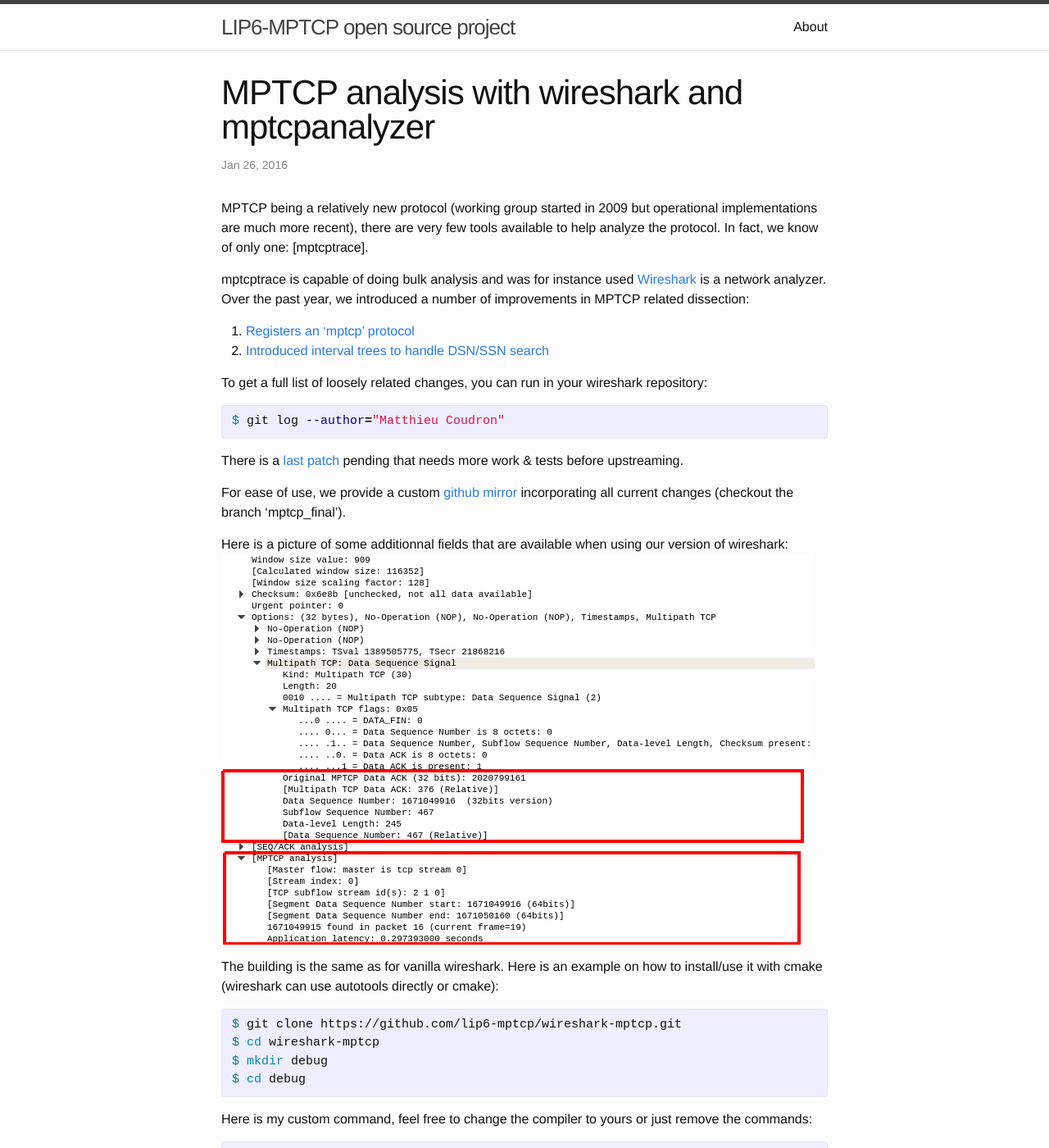
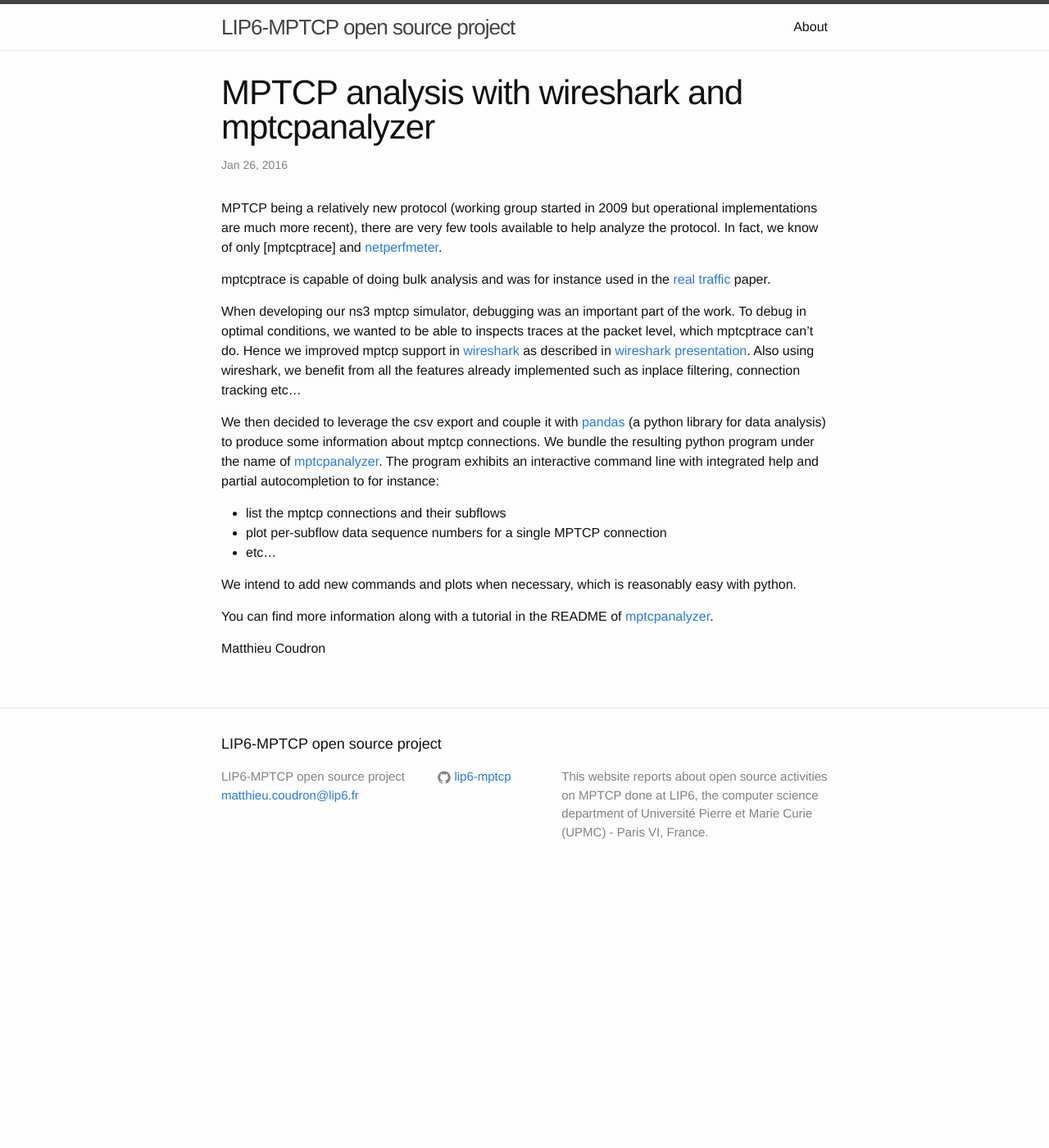
Before and after one commit to FREELANCER2017/lip6-mptcp.github.io, a Jekyll site: the page built from _posts/2016-01-29-mptcpanalyzer-presentation.markdown, in a window 1280 px wide and 1400 px high. Shown: the whole window at 82% size. Built offline with Jekyll 4.4.1, drawn with Linux system fonts in a browser that asks for light colours; comment, search, counter and statistics services are not loaded; some of the changed text lies outside the part shown.

Commit message:
Improved post

```diff
--- a/_posts/2016-01-29-mptcpanalyzer-presentation.markdown
+++ b/_posts/2016-01-29-mptcpanalyzer-presentation.markdown
@@ -7,65 +7,35 @@ categories: mptcp mptcpanalyzer
 
 MPTCP being a relatively new protocol (working group started in 2009 but
 operational implementations are much more recent), there are very few tools available
-to help analyze the protocol. In fact, we know of only one: [mptcptrace].
+to help analyze the protocol. In fact, we know of only [mptcptrace] and [netperfmeter].
 
-mptcptrace is capable of doing bulk analysis and was for instance used
-[Wireshark] is a network analyzer.
-Over the past year, we introduced a number of improvements in MPTCP related dissection:
+mptcptrace is capable of doing bulk analysis and was for instance used in the [real traffic] paper.
 
-1. [Registers an 'mptcp' protocol](https://code.wireshark.org/review/10577)
-2. [Introduced interval trees to handle DSN/SSN search](https://code.wireshark.org/review/#/c/11714/)
+When developing our ns3 mptcp simulator, debugging was an important part of the work.
+To debug in optimal conditions, we wanted to be able to inspects traces at the packet level, which mptcptrace can't do.
+Hence we improved mptcp support in [wireshark] as described in [wireshark presentation].
+Also using wireshark, we benefit from all the features already implemented such as inplace filtering,
+connection tracking etc...
 
-To get a full list of loosely related changes, you can run in your wireshark repository:
-{% highlight bash %}
-$ git log --author="Matthieu Coudron"
-{% endhighlight %}
+We then decided to leverage the csv export and couple it with [pandas] (a python library for data analysis) to
+produce some information about mptcp connections. We bundle the resulting python program under the name of
+[mptcpanalyzer]. The program exhibits an interactive command line with integrated help and partial
+autocompletion to for instance:
 
-There is a [last patch](https://code.wireshark.org/review/#/c/12316/) pending that needs more work & tests before upstreaming.
+- list the mptcp connections and their subflows
+- plot per-subflow data sequence numbers for a single MPTCP connection
+- etc...
 
-For ease of use, we provide a custom [github mirror](https://github.com/lip6-mptcp/wireshark-mptcp) incorporating all current changes (checkout the branch 'mptcp_final').
+We intend to add new commands and plots when necessary, which is reasonably easy with python.
 
-Here is a picture of some additionnal fields that are available when using our version of wireshark:
-![wireshark]({{ site.baseurl }}/images/wireshark_new.png)
+You can find more information along with a tutorial in the README of [mptcpanalyzer].
 
-The building is the same as for vanilla wireshark. Here is an example on how to install/use it with cmake (wireshark can use autotools directly or cmake):
-
-{% highlight bash %}
-$ git clone https://github.com/lip6-mptcp/wireshark-mptcp.git
-$ cd wireshark-mptcp
-$ mkdir debug
-$ cd debug
-{% endhighlight %}
-Here is my custom command, feel free to change the compiler to yours or just remove the commands:
-{% highlight bash %}
-$ CXXFLAGS="-Wno-unused-but-set-variable" cmake \
-        -G"Unix Makefiles" \
-        -DENABLE_GTK3=0 \
-        -DENABLE_PORTAUDIO=0 \
-        -DENABLE_QT5=1 \
-        -DENABLE_GEOIP=0 \
-        -DENABLE_KERBEROS=1 \
-        -DENABLE_SBC=0 \
-        -DENABLE_SMI=0 \
-        -DENABLE_GNUTLS=1 \
-        -DENABLE_GCRYPT=1 \
-        -DCMAKE_BUILD_TYPE=Debug \
-        -DDISABLE_WERROR=1 \
-        -DENABLE_EXTRA_COMPILER_WARNINGS=0 \
-        .. \
-        -DCMAKE_C_FLAGS=$(printf %q "$CFLAGS") \
-        -DCMAKE_CXX_FLAGS=$(printf %q "$CXXFLAGS") \
-        -DCMAKE_EXPORT_COMPILE_COMMANDS=1 \
-        -DCMAKE_C_COMPILER=clang \
-        -DCMAKE_CXX_COMPILER=clang++
-
-$ make wireshark
-{% endhighlight %}
-Full MPTCP dissection can be quite CPU-consuming (optimization was not our priority), thus we provide some options to enable only the needed features in the menu "Edit -> Preferences -> Protocols -> MPTCP". Just tick the boxes but keep in mind it is a work in progress and don't hesitate to report (or fix) bugs in the github tracker.
-
-Here is [my custom MPTCP profile](https://github.com/teto/home/blob/master/config/wireshark/profiles/mptcp/preferences) in case it helps (finding the field names) !
-
-Matt
+Matthieu Coudron
 
 [Wireshark]:       http://www.wireshark.org
 [mptcpanalyzer]:   https://github.com/lip6-mptcp/mptcpanalyzer
+[wireshark presentation]:     http://lip6-mptcp.github.io/mptcp/wireshark/2016/01/26/wireshark-presentation.html
+[mptcptrace_paper]:     http://dl.acm.org/citation.cfm?id=2631453
+[real traffic]:      Benjamin Hesmans, Hoang Tran-Viet, Ramin Sadre and Olivier Bonaventure. A First Look at Real Multipath TCP Traffic. Traffic Monitoring and Analysis, 2015 http://inl.info.ucl.ac.be/publications
+[netperfmeter]:     https://www.uni-due.de/~be0001/netperfmeter/
+[pandas]:       http://pandas.pydata.org/
```
